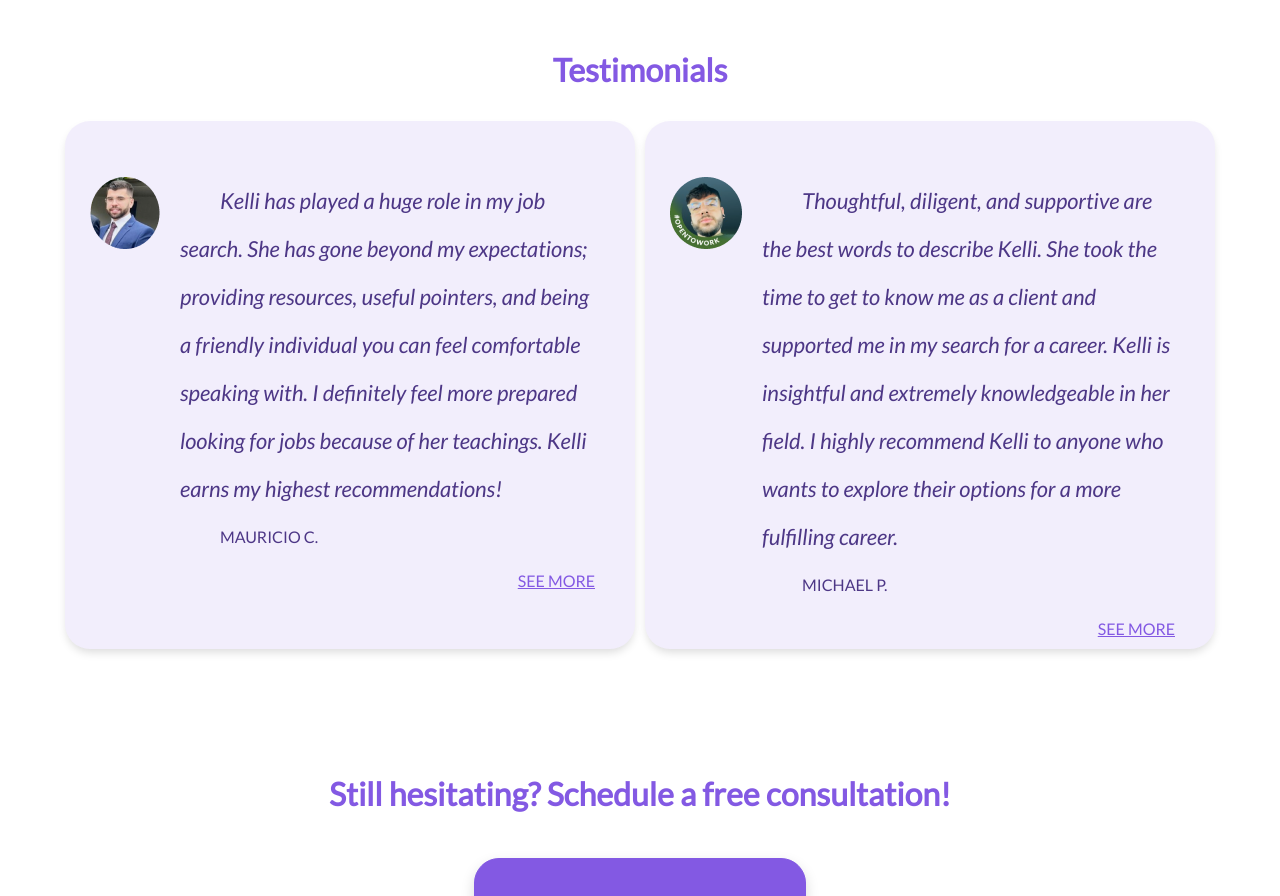
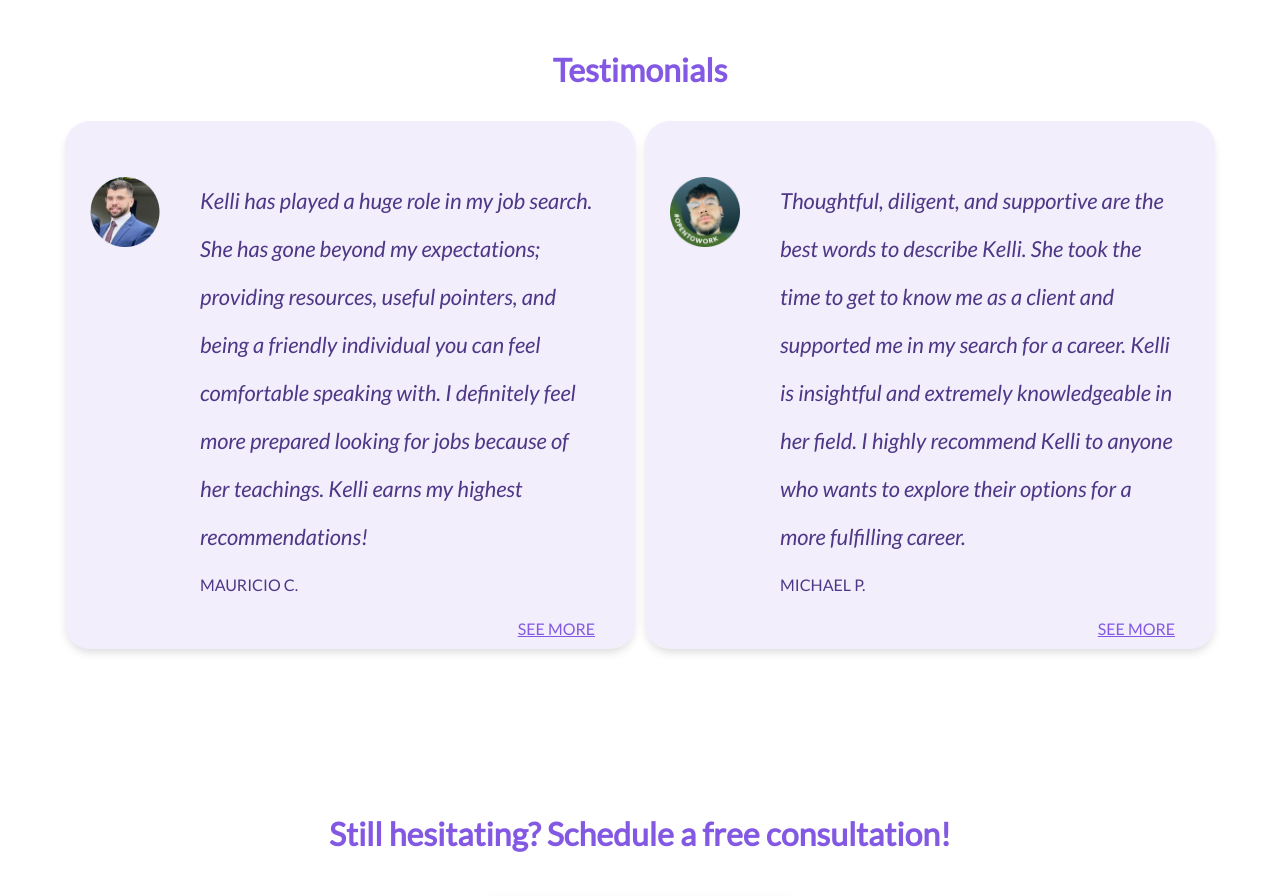
Before and after one commit to nokeen12/purpleelephantcareers, a React (Create React App) app: page /home in a window 1280 px wide. Shown: the part 1080-1976 px from the top of the page. Built offline with nearby package versions, Linux system fonts and the light colour scheme.

Commit message:
Styling testimonials page and add book link

```diff
--- a/src/pages/Testimonials/Testimonials.css
+++ b/src/pages/Testimonials/Testimonials.css
@@ -4,6 +4,27 @@
     align-items: center;
     margin: 20px 60px 0px 60px;
 }
+.block img{
+    width: 70px;
+    height: 70px;
+    margin-right: 20px;
+}
+.block{
+    display: flex;
+    margin-bottom: 40px;
+    align-items: flex-start;
+}
+.block p{
+    text-indent: 0;
+}
+.block div p:first-child{
+    margin-top: 0;
+}
+.block div p:nth-child(2){
+    font-family: 'Lato';
+    font-size: 16px;
+    text-transform: uppercase;
+}
 .block.o{
     background-color:white;
 }
--- a/src/pages/Testimonials/Testimonials.js
+++ b/src/pages/Testimonials/Testimonials.js
@@ -1,4 +1,4 @@
-// import { Link } from 'react-router-dom';
+import { Link } from 'react-router-dom';
 import './Testimonials.css'
 function Testimonials(){
     return(
@@ -22,7 +22,7 @@
                 <img src="icons/icon3.png" alt="face" />
                 <div>
                     <p>Kelli is an organizational development genius. She takes care of every little step before you can even think of it in order to bring the most fully realized results. Her intellect as an administrator, educator, instructor, mentor, and friend speaks to her high value and the assets she brings to her many different teams. I recommend Kelli to any institution, organization, or facility that is in need of refined structure and increased team cohesion levels.</p>
-                    <p>Andrea L</p>
+                    <p>Andrea L.</p>
                 </div>
             </div>
             <div className="block o">
@@ -50,7 +50,7 @@
                 <img src="icons/icon7.png" alt="face" />
                 <div>
                     <p>Kelli is extremely professional, timely, efficient and detailed oriented. After our consultation, she provided me with a date of completion and delivered prior to the set date. She reconstructed my resume so well I immediately got call backs and landed a career that I love! Thank you Kelli!!</p>
-                    <p>Aliyah S</p>
+                    <p>Aliyah S.</p>
                 </div>
             </div>
             <div className="block o">
@@ -67,6 +67,8 @@
                     <p>armani C.</p>
                 </div>
             </div>
+            <h2>Why Hesitate? Schedule A Free Consultation Now!</h2>
+            <Link to="/booking" className="button three">BOOK AN APPOINTMENT</Link>
         </div>
     )
 }
```
